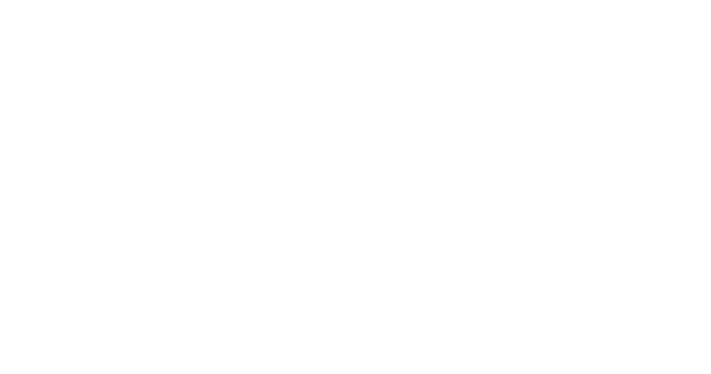
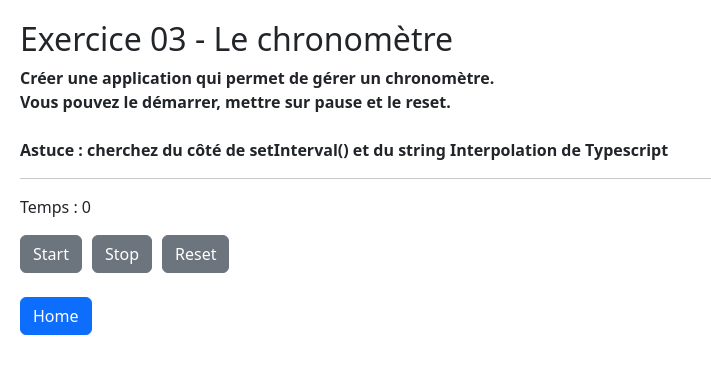
Before and after one commit to YUKIinBE/AngularExos, an Angular app: page /exos/exo03 in a window 1280 px wide. Before the commit this address led to /. Shown: the top 374 px of the page, without its empty margins (0-711 px from the left). Built offline with nearby package versions, Linux system fonts and the light colour scheme.

Commit message:
Exo 3 Event Binding

```diff
--- a/src/app/app-routing.module.ts
+++ b/src/app/app-routing.module.ts
@@ -3,12 +3,14 @@
 import { HomeComponent } from './home/home.component';
 import { Exo01PropertyBindingComponent } from './exos/exo01-property-binding/exo01-property-binding.component';
 import { Exo02TwoWayBindingComponent } from './exos/exo02-two-way-binding/exo02-two-way-binding.component';
+import { Exo03EventBindingComponent } from './exos/exo03-event-binding/exo03-event-binding.component';
 
 const routes: Routes = [
   { path: '', component: HomeComponent },
   { path: 'exos', children: [
     { path: 'exo01', component: Exo01PropertyBindingComponent},
-    { path: 'exo02', component: Exo02TwoWayBindingComponent}
+    { path: 'exo02', component: Exo02TwoWayBindingComponent},
+    { path: 'exo03', component: Exo03EventBindingComponent}
   ]}
 ];
 
--- a/src/app/app.module.ts
+++ b/src/app/app.module.ts
@@ -8,6 +8,7 @@
 import { FormsModule } from '@angular/forms';
 import { ExosComponent } from './exos/exos.component';
 import { Exo02TwoWayBindingComponent } from './exos/exo02-two-way-binding/exo02-two-way-binding.component';
+import { Exo03EventBindingComponent } from './exos/exo03-event-binding/exo03-event-binding.component';
 
 @NgModule({
   declarations: [
@@ -16,6 +17,7 @@
     ExosComponent,
     Exo01PropertyBindingComponent,
     Exo02TwoWayBindingComponent,
+    Exo03EventBindingComponent,
   ],
   imports: [
     BrowserModule,
--- /dev/null
+++ b/src/app/exos/exo03-event-binding/exo03-event-binding.component.html
@@ -0,0 +1,21 @@
+<h2>Exercice 03 - Le chronomètre</h2>
+
+<p style="font-weight: bold;">
+	Créer une application qui permet de gérer un chronomètre. <br>
+	Vous pouvez le démarrer, mettre sur pause et le reset. <br>
+	<br>
+	Astuce : cherchez du côté de setInterval() et du string Interpolation de Typescript <br>
+</p>
+
+<hr>
+
+<p> Temps : {{ temps }}</p>
+<button class="btn btn-secondary" (click)="start()">Start</button>
+<button class="btn btn-secondary" (click)="stop()">Stop</button>
+<button class="btn btn-secondary" (click)="reset()">Reset</button>
+
+<br>
+<br>
+<a routerLink="">
+	<button class="btn btn-primary">Home</button>
+</a>
--- /dev/null
+++ b/src/app/exos/exo03-event-binding/exo03-event-binding.component.scss
@@ -0,0 +1,3 @@
+button{
+	margin-right: 10px;
+}
--- /dev/null
+++ b/src/app/exos/exo03-event-binding/exo03-event-binding.component.ts
@@ -0,0 +1,29 @@
+import { Component } from '@angular/core';
+
+@Component({
+  selector: 'app-exo03-event-binding',
+  templateUrl: './exo03-event-binding.component.html',
+  styleUrl: './exo03-event-binding.component.scss'
+})
+export class Exo03EventBindingComponent {
+  temps: number = 0;
+  chrono: any;
+
+
+  start (): void {
+    if (this.chrono) return;
+    this.chrono = setInterval(() => {
+      this.temps++
+    }, 1000);
+  }
+
+  stop (): void {
+    clearInterval(this.chrono)
+    this.chrono = null;
+  }
+
+  reset (): void {
+    this.stop();
+    this.temps = 0;
+  }
+}
--- a/src/app/home/home.component.html
+++ b/src/app/home/home.component.html
@@ -11,4 +11,9 @@
 			Exo02 : Property Binding (Two-Way)
 		</a>
 	</li>
+	<li>
+		<a routerLink="/exos/exo03">
+			Exo03 : Event Binding
+		</a>
+	</li>
 </ul>
```
Also changed, not shown: 1 other file (tests, documents, lock files or other folders).
